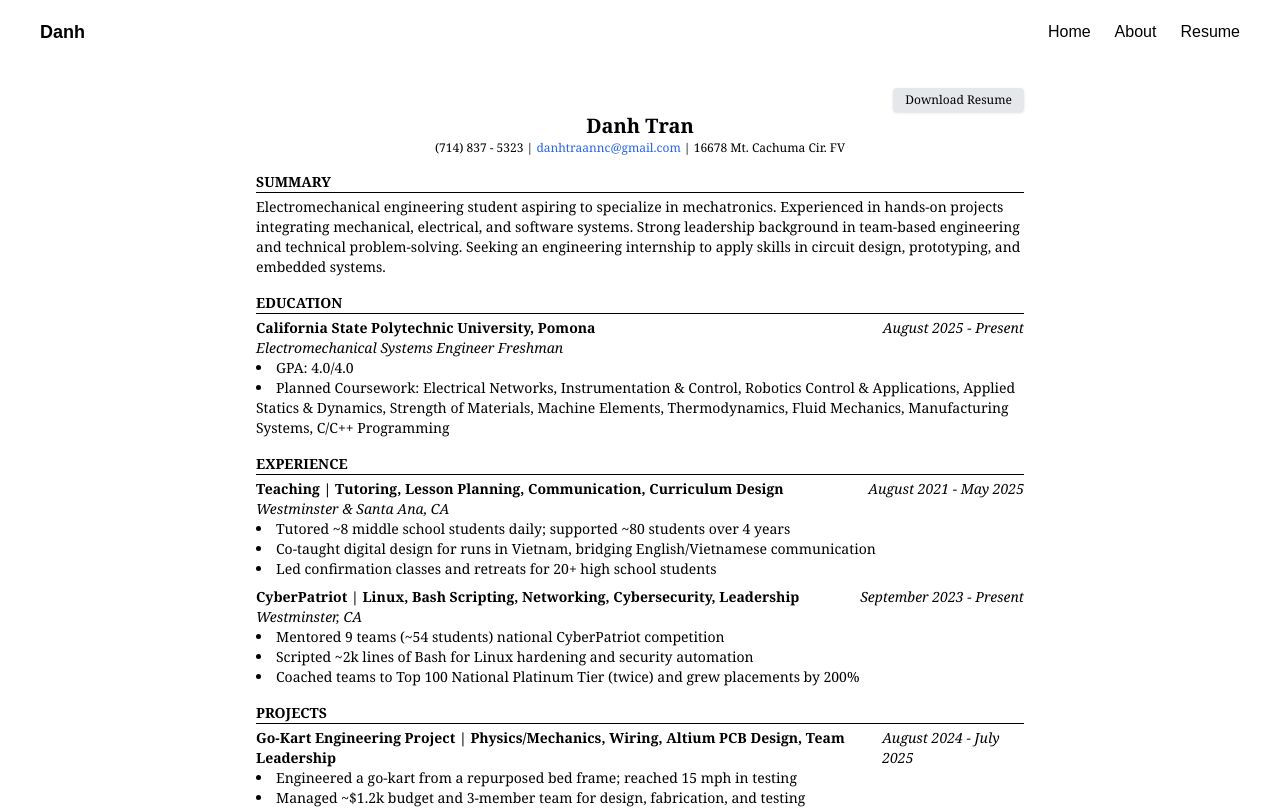
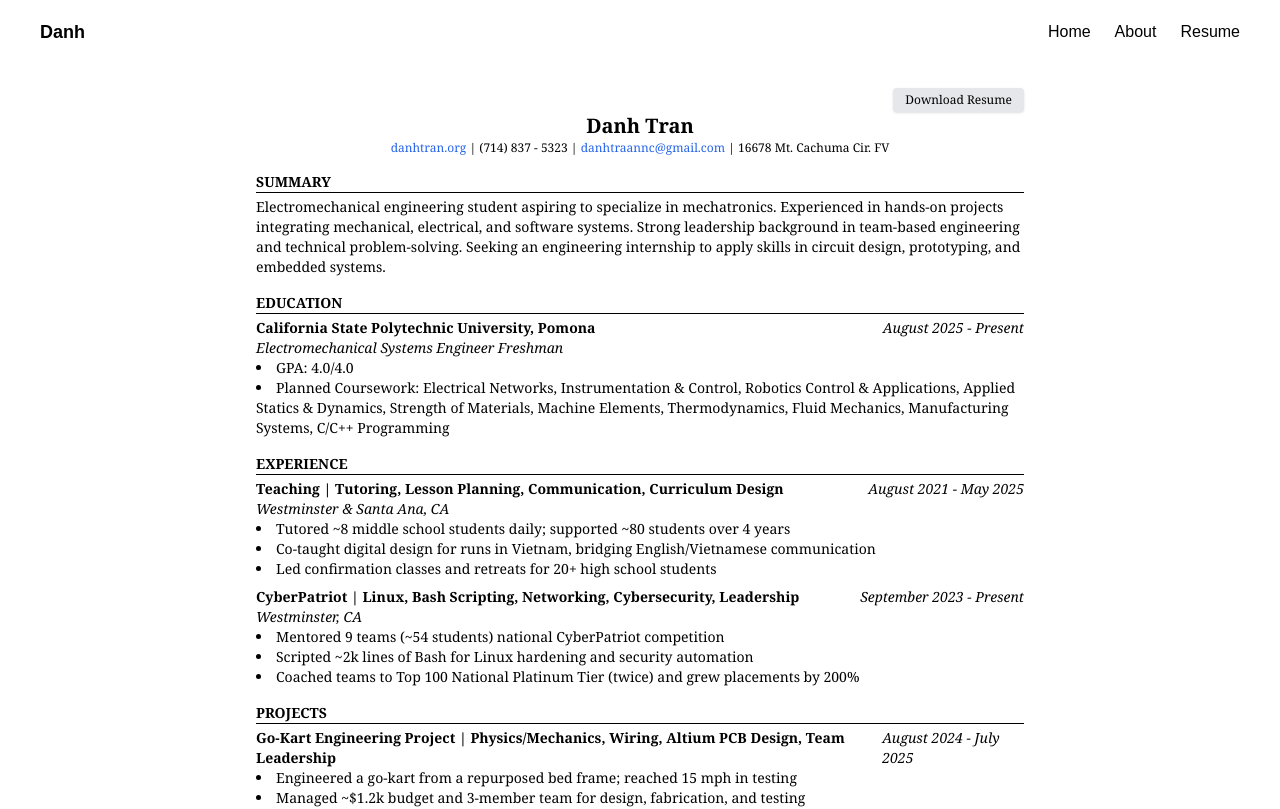
Before and after one commit to VeryFluffed/portfolio, a React (Vite) app: page /resume in a window 1280 px wide. Shown: the top 809 px of the page. Built offline with nearby package versions, Linux system fonts and the light colour scheme; no server answers; a web font is replaced by a local one.

Commit message:
file changes

```diff
--- a/src/sections/ActualResume.jsx
+++ b/src/sections/ActualResume.jsx
@@ -18,7 +18,13 @@ export default function ActualResume() {
             <div className="text-center mb-4">
                 <h1 className="text-xl font-bold">Danh Tran</h1>
                 <p className="text-xs">
-                    (714) 837 - 5323 |{" "}
+                    <a
+                        href="danhtran.org"
+                        className="text-blue-600"
+                    >
+                        danhtran.org
+                    </a>{" "}
+                    | (714) 837 - 5323 |{" "}
                     <a
                         href="mailto:danhtraannc@gmail.com"
                         className="text-blue-600"
--- a/src/sections/Projects.jsx
+++ b/src/sections/Projects.jsx
@@ -11,9 +11,9 @@ const projects = [
             "working with real galvanized square steel, heavy-duty electrical wiring, and applying theory " +
             "to real life. We reached 15 mph in testing, applied torque/friction analysis, and drivetrain " +
             "troubleshooting.",
-        video: "./public/videos/test.mp4", // "/videos/example.mp4"
+        video: "/public/videos/test.mp4", // "/videos/example.mp4"
         tech: [
-            { name: "Altium", icon: "./public/icons/altium.png" },
+            { name: "Altium", icon: "/public/icons/altium.png" },
             { name: "Solidworks", icon: "/icons/solidworks.png" },
             { name: "Excel", icon: "/icons/excel.png" },
             { name: "3d Printing", icon: "/icons/3dprinter.png" },
@@ -33,7 +33,7 @@ const projects = [
         tech: [
             { name: "Solidworks", icon: "/icons/solidworks.png" },
             { name: "3D Printing", icon: "/icons/3dprinter.png" },
-            { name: "Raspberry Pi", icon: "./public/icons/raspberrypi.png" },
+            { name: "Raspberry Pi", icon: "/public/icons/raspberrypi.png" },
             { name: "Python", icon: "/icons/python.png" },
             { name: "Arduino", icon: "/icons/arduino.png" },
             { name: "GitHub", icon: "/icons/github.png" },
@@ -50,10 +50,10 @@ const projects = [
             "recently learned 3D printing skills to print out the Minecraft Jukebox model.",
         video: null, // no video available
         tech: [
-            { name: "Raspberry Pi", icon: "./public/icons/raspberrypi.png" },
+            { name: "Raspberry Pi", icon: "/public/icons/raspberrypi.png" },
             { name: "Arduino", icon: "/icons/arduino.png" },
-            { name: "C++", icon: "./public/icons/c++.png" },
-            { name: "3D Printing", icon: "./public/icons/3dprinter.png" },
+            { name: "C++", icon: "/public/icons/c++.png" },
+            { name: "3D Printing", icon: "/public/icons/3dprinter.png" },
         ],
         link: "/projects/jukebox",
     },
```
